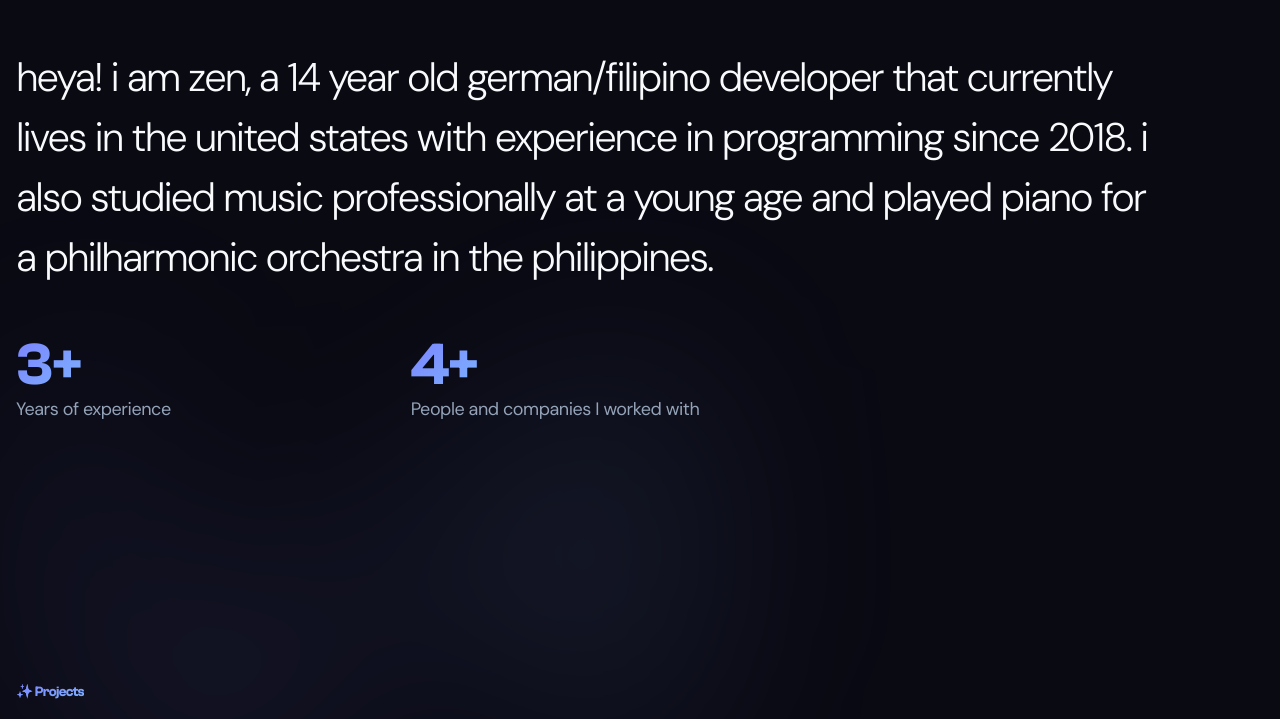
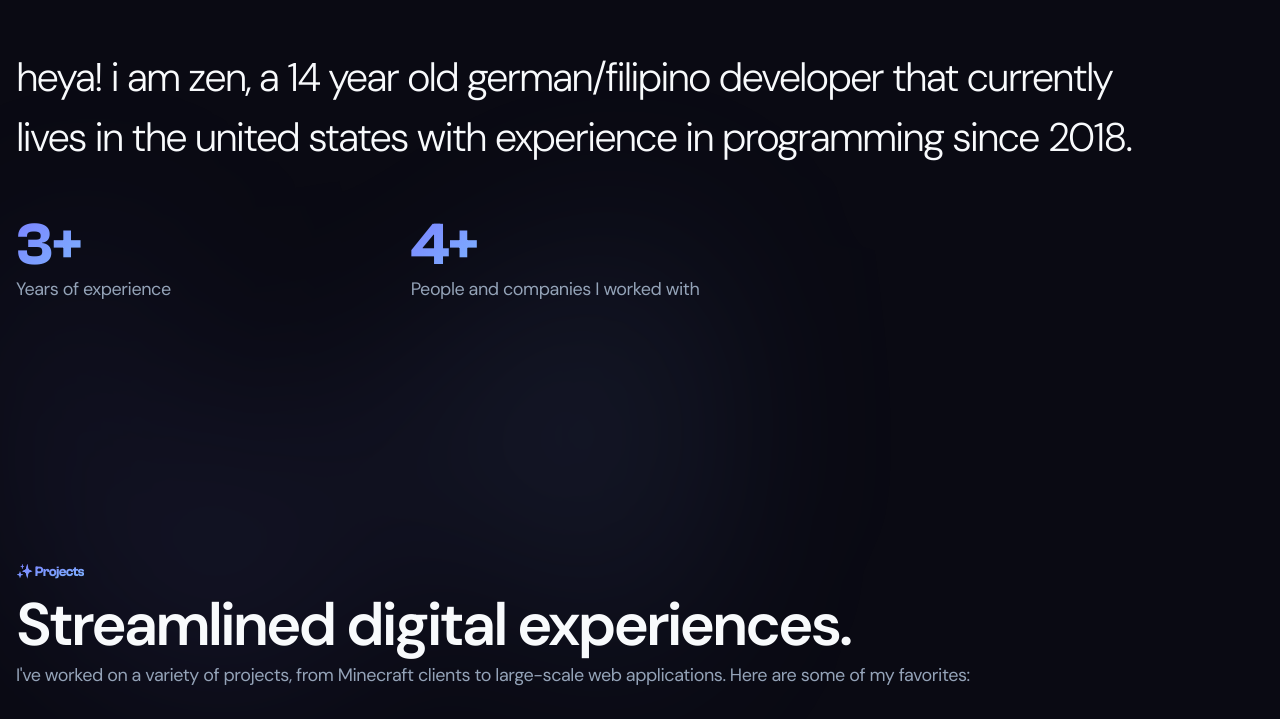
Before and after one commit to zslddd/website, a Next.js app: page / in a window 1280 px wide. Shown: the part 1193-1912 px from the top of the page. Built offline with nearby package versions, Linux system fonts and the light colour scheme.

Commit message:
Update index.tsx

```diff
--- a/src/pages/index.tsx
+++ b/src/pages/index.tsx
@@ -253,7 +253,7 @@ export default function Home() {
             className="my-14 flex max-w-6xl flex-col justify-start space-y-10"
           >
             <h2 className="py-16  pb-2 text-3xl font-light leading-normal tracking-tighter text-foreground xl:text-[40px]">
-            heya! i am zen, a 14 year old german/filipino developer that currently lives in the united states with experience in programming since 2018. i also studied music professionally at a young age and played piano for a philharmonic orchestra in the philippines.
+            heya! i am zen, a 14 year old german/filipino developer that currently lives in the united states with experience in programming since 2018.
             </h2>
             <div className="grid grid-cols-2 gap-8 xl:grid-cols-3">
               {aboutStats.map((stat) => (
```
